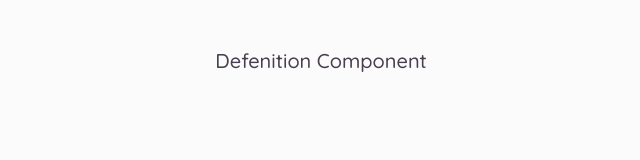
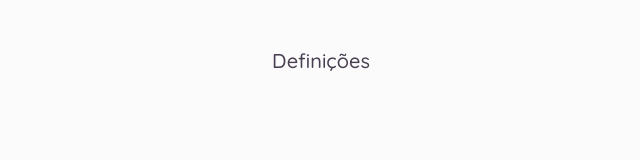
Before and after one commit to beatrizsfrodrigues/yu_cbl, a React (Create React App) app in the folder my-app/: page /defenition in a window 1280 px wide. Shown: the top 160 px of the page, without its empty margins (319-959 px from the left). Built offline with nearby package versions, Linux system fonts and the light colour scheme; a web font is replaced by a local one.

Commit message:
Definiçao

```diff
--- a/my-app/src/components/Defenition.js
+++ b/my-app/src/components/Defenition.js
@@ -1,7 +1,7 @@
 import React from "react";
 
 const Defenition = () => {
-  return <div>Defenition Component</div>;
+  return <div>Definições</div>;
 };
 
 export default Defenition;
```
